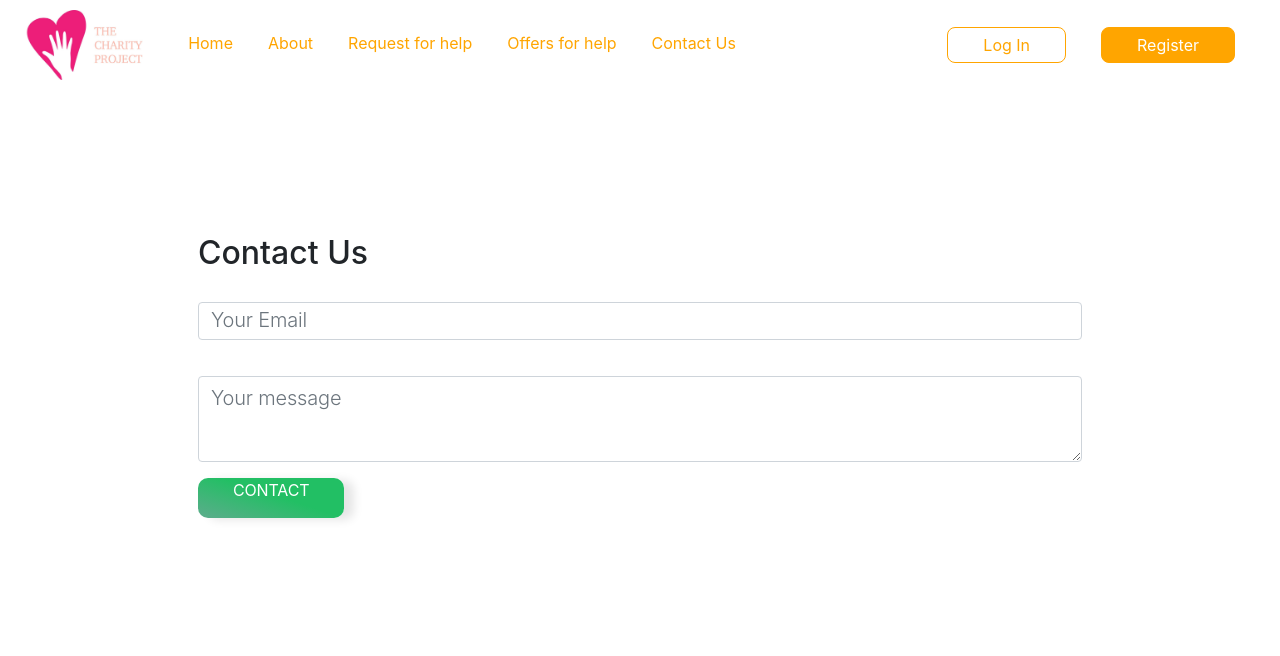
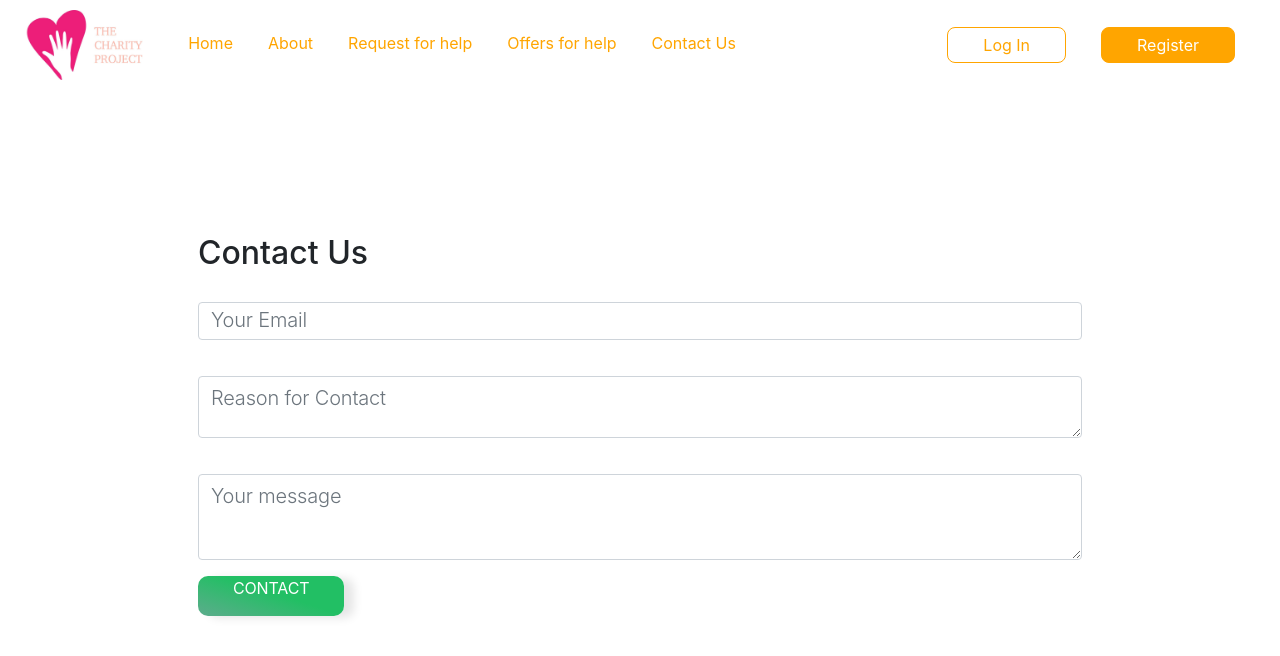
Before and after one commit to ameliayamato/BT3103-Project, a Vue app in the folder project/: page /contact in a window 1280 px wide. Shown: the top 656 px of the page. Built offline with nearby package versions, Linux system fonts and the light colour scheme.

Commit message:
Update ContactPage.vue
Added additional field to make reporting easier

```diff
--- a/project/src/views/ContactPage.vue
+++ b/project/src/views/ContactPage.vue
@@ -6,6 +6,9 @@
             <form action="mailto:thecharityproject@gmail.com" method="post" enctype="text/plain">
                 <div class="form-group">
                     <input type="email" class="form-control" v-model="contact.email" placeholder="Your Email">
+                </div>
+                <div class="form-group">
+                    <textarea class="form-control" v-model="contact.reason" rows="2" placeholder="Reason for Contact"></textarea>
                 </div>
                 <div class="form-group">
                     <textarea class="form-control" v-model="contact.message" rows="3" placeholder="Your message"></textarea>
@@ -23,6 +26,7 @@ export default {
         return {
             contact:{
                 email:'',
+                reason: '',
                 message:''
             }
         }
@@ -30,8 +34,9 @@ export default {
 
     methods:{
         submit(){
-            if(this.contact.eamil !="" && this.contact.message != ""){
+            if(this.contact.email !="" && this.contact.reason != "" && this.contact.message != ""){
                 // send details to email
+                alert("Form submitted successfully!");
             }else{
                 alert("All fields are required");
             }
```
